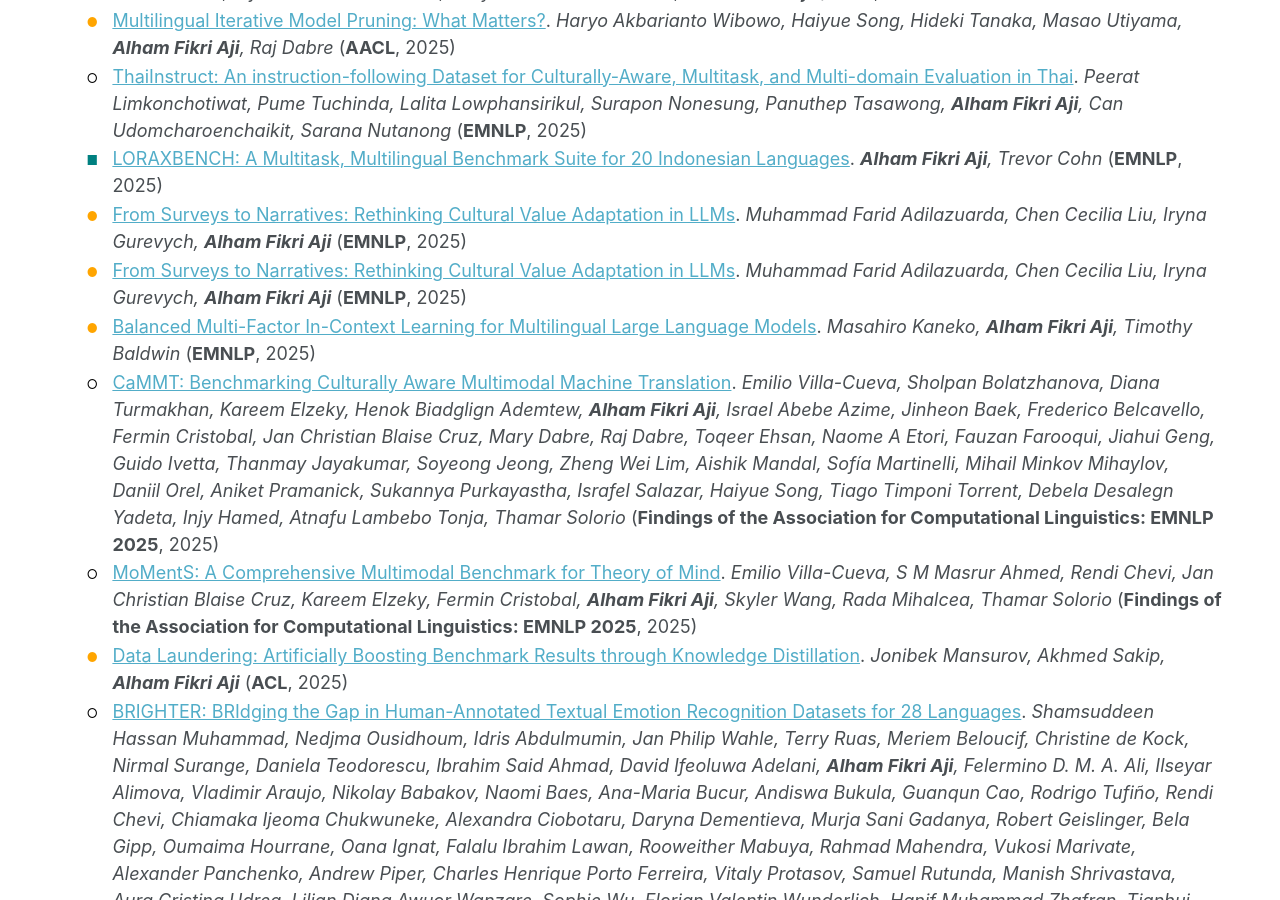
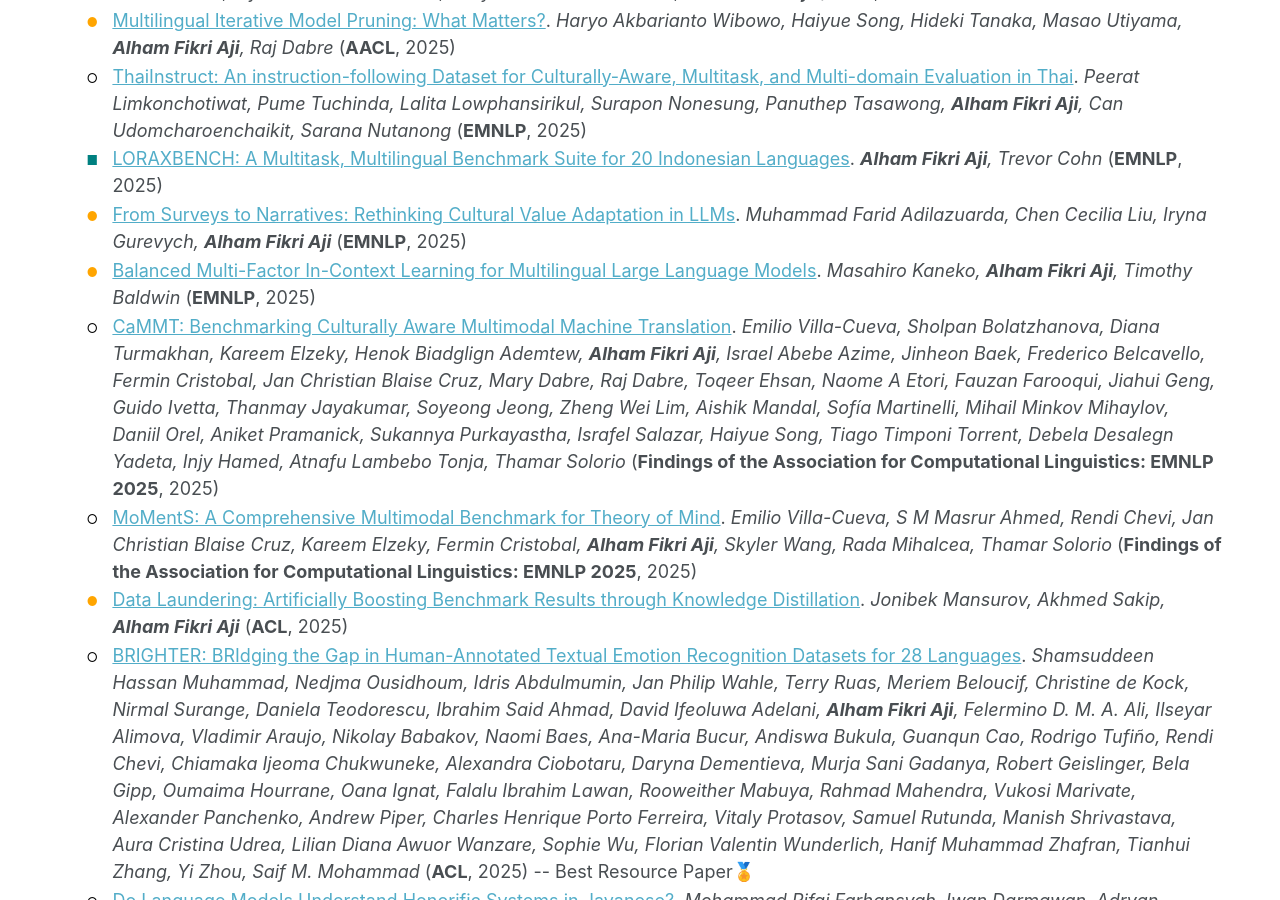
Before and after one commit to afaji/afaji.github.io, a Jekyll site: the page built from _pages/cv.md, in a window 1280 px wide and 900 px high, scrolled down 2601 px. Built offline with Jekyll 4.4.1, drawn with Linux system fonts in a browser that asks for light colours.

Commit message:
remove paper duplicates

```diff
--- a/_data/paper.yaml
+++ b/_data/paper.yaml
@@ -41,16 +41,6 @@
     tags:
     notes:
     author: "first"
-  - title: "From Surveys to Narratives: Rethinking Cultural Value Adaptation in LLMs"
-    authors: "Muhammad Farid Adilazuarda, Chen Cecilia Liu, Iryna Gurevych, <b>Alham Fikri Aji</b>"
-    date: "2025"
-    venue: "EMNLP"
-    url: "https://aclanthology.org/2025.emnlp-main.912/"
-    data:
-    model:
-    tags:
-    notes:
-    author: "last"
   - title: "From Surveys to Narratives: Rethinking Cultural Value Adaptation in LLMs"
     authors: "Muhammad Farid Adilazuarda, Chen Cecilia Liu, Iryna Gurevych, <b>Alham Fikri Aji</b>"
     date: "2025"
```
